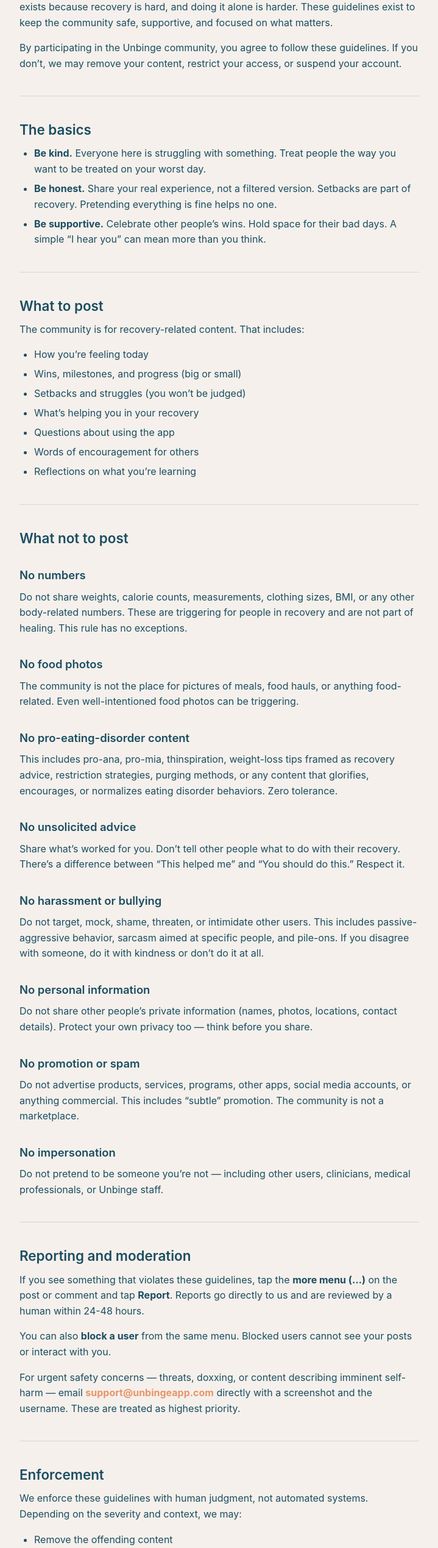
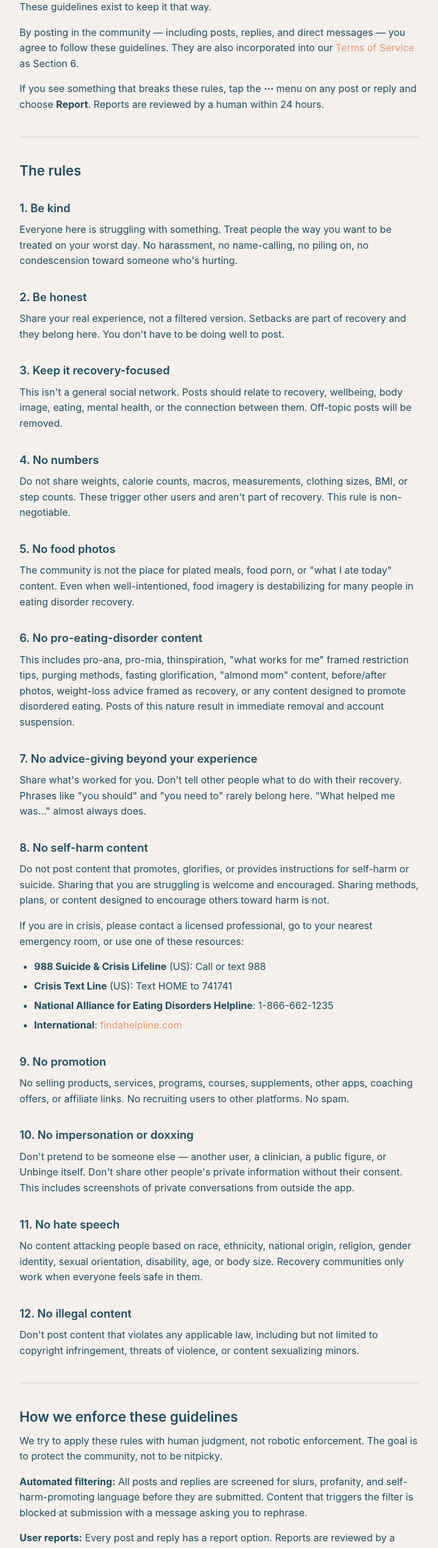
Before and after one commit to Sethcrowley99/unbinge-site, a Next.js app: page /community-guidelines in a window 1280 px wide. Shown: the part 234-2773 px from the top of the page at 61% size, without its empty margins (280-999 px from the left). Built offline with nearby package versions, Linux system fonts and the light colour scheme.

Commit message:
Swap in detailed community guidelines

```diff
--- a/app/community-guidelines/page.tsx
+++ b/app/community-guidelines/page.tsx
@@ -1,5 +1,4 @@
 import type { Metadata } from "next";
-import Link from "next/link";
 
 export const metadata: Metadata = {
   title: "Community Guidelines — Unbinge",
@@ -9,223 +8,111 @@ export default function CommunityGuidelines() {
   return (
     <main>
       <h1>Community Guidelines</h1>
+      <p><strong>Last updated: April 15, 2026</strong></p>
 
-      <p>
-        <strong>Last updated: April 15, 2026</strong>
-      </p>
+      <p>The Unbinge community is a space for people in recovery to support each other. These guidelines exist to keep it that way.</p>
 
-      <p>
-        The Unbinge community is a space for people in recovery to support each
-        other. It exists because recovery is hard, and doing it alone is harder.
-        These guidelines exist to keep the community safe, supportive, and
-        focused on what matters.
-      </p>
+      <p>By posting in the community — including posts, replies, and direct messages — you agree to follow these guidelines. They are also incorporated into our <a href="/terms#community-guidelines">Terms of Service</a> as Section 6.</p>
 
-      <p>
-        By participating in the Unbinge community, you agree to follow these
-        guidelines. If you don&rsquo;t, we may remove your content, restrict
-        your access, or suspend your account.
-      </p>
+      <p>If you see something that breaks these rules, tap the <strong>⋯</strong> menu on any post or reply and choose <strong>Report</strong>. Reports are reviewed by a human within 24 hours.</p>
 
       <hr />
 
-      <h2>The basics</h2>
+      <h2>The rules</h2>
 
+      <h3>1. Be kind</h3>
+      <p>Everyone here is struggling with something. Treat people the way you want to be treated on your worst day. No harassment, no name-calling, no piling on, no condescension toward someone who&apos;s hurting.</p>
+
+      <h3>2. Be honest</h3>
+      <p>Share your real experience, not a filtered version. Setbacks are part of recovery and they belong here. You don&apos;t have to be doing well to post.</p>
+
+      <h3>3. Keep it recovery-focused</h3>
+      <p>This isn&apos;t a general social network. Posts should relate to recovery, wellbeing, body image, eating, mental health, or the connection between them. Off-topic posts will be removed.</p>
+
+      <h3>4. No numbers</h3>
+      <p>Do not share weights, calorie counts, macros, measurements, clothing sizes, BMI, or step counts. These trigger other users and aren&apos;t part of recovery. This rule is non-negotiable.</p>
+
+      <h3>5. No food photos</h3>
+      <p>The community is not the place for plated meals, food porn, or &quot;what I ate today&quot; content. Even when well-intentioned, food imagery is destabilizing for many people in eating disorder recovery.</p>
+
+      <h3>6. No pro-eating-disorder content</h3>
+      <p>This includes pro-ana, pro-mia, thinspiration, &quot;what works for me&quot; framed restriction tips, purging methods, fasting glorification, &quot;almond mom&quot; content, before/after photos, weight-loss advice framed as recovery, or any content designed to promote disordered eating. Posts of this nature result in immediate removal and account suspension.</p>
+
+      <h3>7. No advice-giving beyond your experience</h3>
+      <p>Share what&apos;s worked for you. Don&apos;t tell other people what to do with their recovery. Phrases like &quot;you should&quot; and &quot;you need to&quot; rarely belong here. &quot;What helped me was…&quot; almost always does.</p>
+
+      <h3>8. No self-harm content</h3>
+      <p>Do not post content that promotes, glorifies, or provides instructions for self-harm or suicide. Sharing that you are struggling is welcome and encouraged. Sharing methods, plans, or content designed to encourage others toward harm is not.</p>
+      <p>If you are in crisis, please contact a licensed professional, go to your nearest emergency room, or use one of these resources:</p>
       <ul>
-        <li>
-          <strong>Be kind.</strong> Everyone here is struggling with something.
-          Treat people the way you want to be treated on your worst day.
-        </li>
-        <li>
-          <strong>Be honest.</strong> Share your real experience, not a filtered
-          version. Setbacks are part of recovery. Pretending everything is fine
-          helps no one.
-        </li>
-        <li>
-          <strong>Be supportive.</strong> Celebrate other people&rsquo;s wins.
-          Hold space for their bad days. A simple &ldquo;I hear you&rdquo; can
-          mean more than you think.
-        </li>
+        <li><strong>988 Suicide &amp; Crisis Lifeline</strong> (US): Call or text 988</li>
+        <li><strong>Crisis Text Line</strong> (US): Text HOME to 741741</li>
+        <li><strong>National Alliance for Eating Disorders Helpline</strong>: 1-866-662-1235</li>
+        <li><strong>International</strong>: <a href="https://findahelpline.com">findahelpline.com</a></li>
       </ul>
+
+      <h3>9. No promotion</h3>
+      <p>No selling products, services, programs, courses, supplements, other apps, coaching offers, or affiliate links. No recruiting users to other platforms. No spam.</p>
+
+      <h3>10. No impersonation or doxxing</h3>
+      <p>Don&apos;t pretend to be someone else — another user, a clinician, a public figure, or Unbinge itself. Don&apos;t share other people&apos;s private information without their consent. This includes screenshots of private conversations from outside the app.</p>
+
+      <h3>11. No hate speech</h3>
+      <p>No content attacking people based on race, ethnicity, national origin, religion, gender identity, sexual orientation, disability, age, or body size. Recovery communities only work when everyone feels safe in them.</p>
+
+      <h3>12. No illegal content</h3>
+      <p>Don&apos;t post content that violates any applicable law, including but not limited to copyright infringement, threats of violence, or content sexualizing minors.</p>
 
       <hr />
 
-      <h2>What to post</h2>
+      <h2>How we enforce these guidelines</h2>
 
-      <p>
-        The community is for recovery-related content. That includes:
-      </p>
+      <p>We try to apply these rules with human judgment, not robotic enforcement. The goal is to protect the community, not to be nitpicky.</p>
 
+      <p><strong>Automated filtering:</strong> All posts and replies are screened for slurs, profanity, and self-harm-promoting language before they are submitted. Content that triggers the filter is blocked at submission with a message asking you to rephrase.</p>
+
+      <p><strong>User reports:</strong> Every post and reply has a report option. Reports are reviewed by a human within 24 hours. Reporters are anonymous to the user being reported.</p>
+
+      <p><strong>Blocking:</strong> You can block any user from their profile or from a post they made. Blocked users cannot see your posts, reply to you, or message you, and you will not see theirs.</p>
+
+      <p><strong>Consequences:</strong> Depending on severity and history, violations may result in:</p>
       <ul>
-        <li>How you&rsquo;re feeling today</li>
-        <li>Wins, milestones, and progress (big or small)</li>
-        <li>Setbacks and struggles (you won&rsquo;t be judged)</li>
-        <li>What&rsquo;s helping you in your recovery</li>
-        <li>Questions about using the app</li>
-        <li>Words of encouragement for others</li>
-        <li>Reflections on what you&rsquo;re learning</li>
+        <li>Removal of the offending post or reply</li>
+        <li>A warning sent through the app</li>
+        <li>Temporary suspension from posting</li>
+        <li>Permanent ban from the community</li>
+        <li>Termination of your Unbinge account</li>
       </ul>
+
+      <p>Severe violations — including pro-eating-disorder content, hate speech, threats, doxxing, and content sexualizing minors — result in immediate permanent ban without prior warning.</p>
 
       <hr />
 
-      <h2>What not to post</h2>
+      <h2>How to report</h2>
 
-      <h3>No numbers</h3>
+      <p>From any post or reply, tap the <strong>⋯</strong> menu in the top-right corner and choose <strong>Report</strong>. You&apos;ll be asked to select a reason. Your report is sent directly to us and reviewed by a human within 24 hours.</p>
 
-      <p>
-        Do not share weights, calorie counts, measurements, clothing sizes, BMI,
-        or any other body-related numbers. These are triggering for people in
-        recovery and are not part of healing. This rule has no exceptions.
-      </p>
-
-      <h3>No food photos</h3>
-
-      <p>
-        The community is not the place for pictures of meals, food hauls, or
-        anything food-related. Even well-intentioned food photos can be
-        triggering.
-      </p>
-
-      <h3>No pro-eating-disorder content</h3>
-
-      <p>
-        This includes pro-ana, pro-mia, thinspiration, weight-loss tips framed
-        as recovery advice, restriction strategies, purging methods, or any
-        content that glorifies, encourages, or normalizes eating disorder
-        behaviors. Zero tolerance.
-      </p>
-
-      <h3>No unsolicited advice</h3>
-
-      <p>
-        Share what&rsquo;s worked for you. Don&rsquo;t tell other people what to
-        do with their recovery. There&rsquo;s a difference between &ldquo;This
-        helped me&rdquo; and &ldquo;You should do this.&rdquo; Respect it.
-      </p>
-
-      <h3>No harassment or bullying</h3>
-
-      <p>
-        Do not target, mock, shame, threaten, or intimidate other users. This
-        includes passive-aggressive behavior, sarcasm aimed at specific people,
-        and pile-ons. If you disagree with someone, do it with kindness or
-        don&rsquo;t do it at all.
-      </p>
-
-      <h3>No personal information</h3>
-
-      <p>
-        Do not share other people&rsquo;s private information (names, photos,
-        locations, contact details). Protect your own privacy too &mdash; think
-        before you share.
-      </p>
-
-      <h3>No promotion or spam</h3>
-
-      <p>
-        Do not advertise products, services, programs, other apps, social media
-        accounts, or anything commercial. This includes &ldquo;subtle&rdquo;
-        promotion. The community is not a marketplace.
-      </p>
-
-      <h3>No impersonation</h3>
-
-      <p>
-        Do not pretend to be someone you&rsquo;re not &mdash; including other
-        users, clinicians, medical professionals, or Unbinge staff.
-      </p>
+      <p>For urgent issues — including imminent threats of harm, doxxing, or content sexualizing minors — please email <strong><a href="mailto:support@unbingeapp.com">support@unbingeapp.com</a></strong> directly so we can prioritize.</p>
 
       <hr />
 
-      <h2>Reporting and moderation</h2>
+      <h2>How to block</h2>
 
-      <p>
-        If you see something that violates these guidelines, tap the{" "}
-        <strong>more menu (&hellip;)</strong> on the post or comment and tap{" "}
-        <strong>Report</strong>. Reports go directly to us and are reviewed by a
-        human within 24-48 hours.
-      </p>
-
-      <p>
-        You can also <strong>block a user</strong> from the same menu. Blocked
-        users cannot see your posts or interact with you.
-      </p>
-
-      <p>
-        For urgent safety concerns &mdash; threats, doxxing, or content
-        describing imminent self-harm &mdash; email{" "}
-        <strong>
-          <a href="mailto:support@unbingeapp.com">support@unbingeapp.com</a>
-        </strong>{" "}
-        directly with a screenshot and the username. These are treated as highest
-        priority.
-      </p>
+      <p>To block a user, tap their username on any post or reply, then tap <strong>Block</strong>. Blocked users will not see your content and you will not see theirs. You can manage blocked users from <strong>Profile → Settings → Blocked Users</strong>.</p>
 
       <hr />
 
-      <h2>Enforcement</h2>
+      <h2>Changes to these guidelines</h2>
 
-      <p>
-        We enforce these guidelines with human judgment, not automated systems.
-        Depending on the severity and context, we may:
-      </p>
-
-      <ul>
-        <li>Remove the offending content</li>
-        <li>Issue a warning</li>
-        <li>Temporarily restrict community access</li>
-        <li>Permanently suspend the account</li>
-      </ul>
-
-      <p>
-        We don&rsquo;t enjoy removing content or suspending accounts. We do it
-        to protect the people who use this space to support their recovery. If
-        you think we made a mistake, email{" "}
-        <a href="mailto:support@unbingeapp.com">support@unbingeapp.com</a> and
-        we&rsquo;ll review it.
-      </p>
+      <p>We may update these guidelines from time to time as the community grows and as we learn what works. Material changes will be announced in the app. Minor changes (clarifying language, fixing typos) will just update the &quot;Last updated&quot; date at the top.</p>
 
       <hr />
 
-      <h2>A note on safety</h2>
+      <h2>Contact</h2>
 
-      <p>
-        The Unbinge community is <strong>not a crisis service</strong>. If you or
-        someone you know is in danger, please contact emergency services or a
-        crisis line:
-      </p>
+      <p>Questions, feedback, or concerns? Email <strong><a href="mailto:support@unbingeapp.com">support@unbingeapp.com</a></strong>.</p>
 
-      <ul>
-        <li>
-          <strong>988 Suicide &amp; Crisis Lifeline</strong> (US): Call or text
-          988
-        </li>
-        <li>
-          <strong>Crisis Text Line</strong> (US): Text HOME to 741741
-        </li>
-        <li>
-          <strong>NEDA Helpline</strong>: 1-800-931-2237
-        </li>
-        <li>
-          <strong>International</strong>: Find a local crisis line at{" "}
-          <a href="https://findahelpline.com">findahelpline.com</a>
-        </li>
-      </ul>
-
-      <hr />
-
-      <p>
-        These guidelines are also referenced in our{" "}
-        <Link href="/terms#community-guidelines">Terms of Service</Link>. By
-        using the Unbinge community, you agree to both.
-      </p>
-
-      <p>
-        <em>
-          The goal is simple: make this the kind of community you wish existed
-          when you first started recovery. Be the person you needed.
-        </em>
-      </p>
+      <p><em>These guidelines exist to protect the people in this community. If something here feels unclear or unfair, tell us. We&apos;d rather fix it than fight about it.</em></p>
     </main>
   );
 }
```
